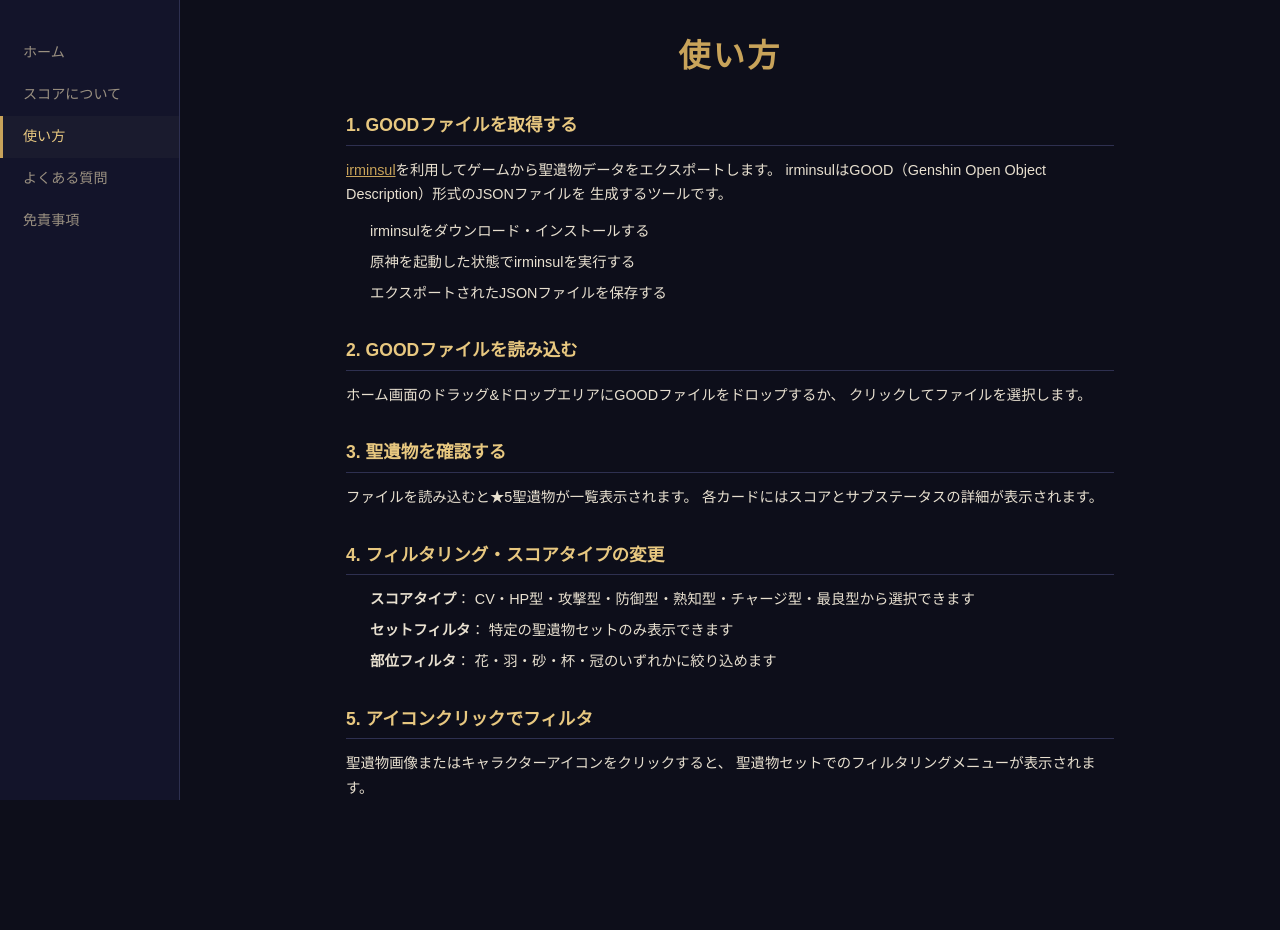
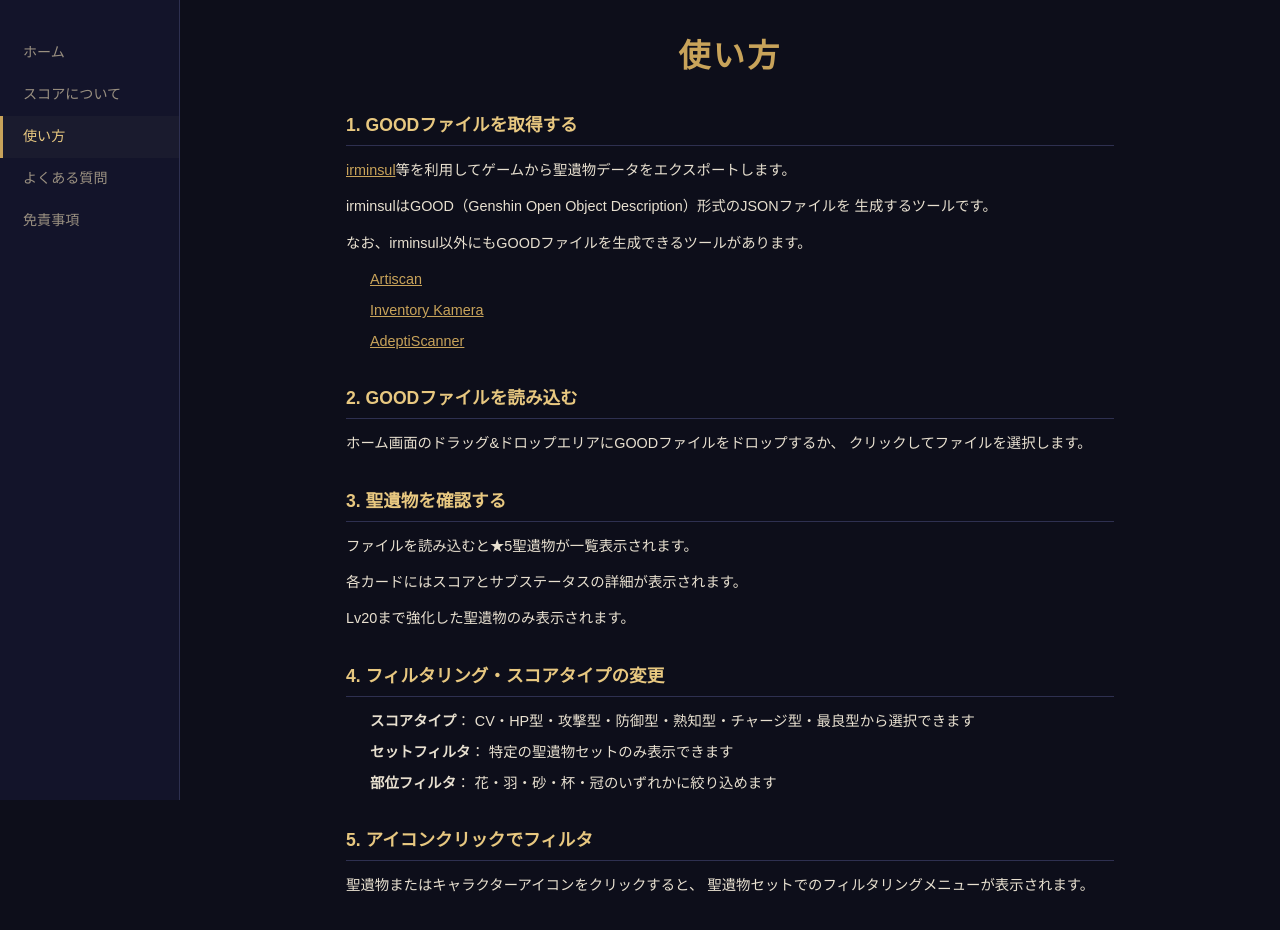
Before and after one commit to kotenbu135/mogumogu-paimon, a Next.js app in the folder webapp/: page /mogumogu-paimon/how-to-use in a window 1280 px wide. Shown: the top 930 px of the page. Before the commit the page ends 896 px from the top, so only its background shows below. Built offline with nearby package versions, Linux system fonts and the light colour scheme.

Commit message:
文言変更

```diff
--- a/webapp/src/app/about-score/page.tsx
+++ b/webapp/src/app/about-score/page.tsx
@@ -14,13 +14,14 @@ export default function AboutScorePage() {
         <h2 className="section-title">スコアとは</h2>
         <p className="content-text">
           スコアは聖遺物のサブステータスの強さを数値で表したものです。
-          会心率・会心ダメージを基本とし、キャラクターのビルドに合わせて
-          加算するステータスを選べます。
+        </p>
+        <p className="content-text">
+          会心率・会心ダメージを基本とし、キャラクターのビルドに合わせて加算するステータスを選べます。
         </p>
       </section>
 
       <section className="content-section">
-        <h2 className="section-title">CVスコア</h2>
+        <h2 className="section-title">CVスコア（会心スコア）</h2>
         <p className="content-text">
           CVスコア（Crit Value）は、聖遺物の評価によく使われる基本的な指標です。
         </p>
--- a/webapp/src/app/disclaimer/page.tsx
+++ b/webapp/src/app/disclaimer/page.tsx
@@ -18,6 +18,14 @@ export default function DisclaimerPage() {
           取られることがあります。
         </p>
       </section>
+
+      <section className="content-section">
+        <h2 className="section-title">免責</h2>
+        <p className="content-text">
+          当サイトの利用により生じたいかなる損害についても、当サイトは一切の責任を負いません。
+          GOODファイルの取得・利用を含むすべての操作は、ユーザーご自身の判断と責任のもとで行ってください。
+        </p>
+      </section>
     </div>
   )
 }
--- a/webapp/src/app/faq/page.tsx
+++ b/webapp/src/app/faq/page.tsx
@@ -4,8 +4,31 @@ export default function FaqPage() {
       <h1 className="page-title">よくある質問</h1>
 
       <section className="content-section">
-        <p className="content-text content-text-sub">
-          よくある質問は随時追加予定です。
+        <h3 className="subsection-title">Q. GOODファイルとはなんですか？</h3>
+        <p className="content-text">
+          GOOD（Genshin Open Object
+          Description）は、原神のデータを解析可能なJSON形式にマッピングするためのデータフォーマット仕様です。
+          これは、開発者やプログラマーが手動での変換作業を介さず、スムーズにデータを移行・共有できるようにするための標準規格として設計されました。
+        </p>
+        <p className="content-text">
+          参考：
+          <a
+            href="https://frzyc.github.io/genshin-optimizer/#/doc"
+            target="_blank"
+            rel="noopener noreferrer"
+            className="content-link"
+          >
+            Genshin Optimizer - GOOD Format Documentation
+          </a>
+        </p>
+      </section>
+
+      <section className="content-section">
+        <h3 className="subsection-title">
+          Q. GOODファイルを取得するのは安全ですか？
+        </h3>
+        <p className="content-text">
+          今のところBAN報告は聞いていませんが、利用は自己責任でお願いします。
         </p>
       </section>
     </div>
--- a/webapp/src/app/globals.css
+++ b/webapp/src/app/globals.css
@@ -111,6 +111,14 @@ body {
   margin-bottom: 0.75rem;
   padding-bottom: 0.4rem;
   border-bottom: 1px solid var(--border);
+}
+
+.subsection-title {
+  font-size: 1rem;
+  font-weight: 600;
+  color: var(--text-main);
+  margin-top: 1rem;
+  margin-bottom: 0.5rem;
 }
 
 .content-text {
--- a/webapp/src/app/how-to-use/page.tsx
+++ b/webapp/src/app/how-to-use/page.tsx
@@ -14,14 +14,46 @@ export default function HowToUsePage() {
           >
             irminsul
           </a>
-          を利用してゲームから聖遺物データをエクスポートします。
+          等を利用してゲームから聖遺物データをエクスポートします。
+        </p>
+        <p className="content-text">
           irminsulはGOOD（Genshin Open Object Description）形式のJSONファイルを
           生成するツールです。
         </p>
+        <p className="content-text">
+          なお、irminsul以外にもGOODファイルを生成できるツールがあります。
+        </p>
         <ol className="content-list">
-          <li>irminsulをダウンロード・インストールする</li>
-          <li>原神を起動した状態でirminsulを実行する</li>
-          <li>エクスポートされたJSONファイルを保存する</li>
+          <li>
+            <a
+              href="https://artiscan.ninjabay.org/#/about"
+              target="_blank"
+              rel="noopener noreferrer"
+              className="content-link"
+            >
+              Artiscan
+            </a>
+          </li>
+          <li>
+            <a
+              href="https://github.com/taiwenlee/Inventory_Kamera/blob/master/README.md"
+              target="_blank"
+              rel="noopener noreferrer"
+              className="content-link"
+            >
+              Inventory Kamera
+            </a>
+          </li>
+          <li>
+            <a
+              href="https://github.com/D1firehail/AdeptiScanner-GI/blob/master/README.md"
+              target="_blank"
+              rel="noopener noreferrer"
+              className="content-link"
+            >
+              AdeptiScanner
+            </a>
+          </li>
         </ol>
       </section>
 
@@ -37,7 +69,12 @@ export default function HowToUsePage() {
         <h2 className="section-title">3. 聖遺物を確認する</h2>
         <p className="content-text">
           ファイルを読み込むと★5聖遺物が一覧表示されます。
+        </p>
+        <p className="content-text">
           各カードにはスコアとサブステータスの詳細が表示されます。
+        </p>
+        <p className="content-text">
+          Lv20まで強化した聖遺物のみ表示されます。
         </p>
       </section>
 
@@ -62,10 +99,11 @@ export default function HowToUsePage() {
       <section className="content-section">
         <h2 className="section-title">5. アイコンクリックでフィルタ</h2>
         <p className="content-text">
-          聖遺物画像またはキャラクターアイコンをクリックすると、
+          聖遺物またはキャラクターアイコンをクリックすると、
           聖遺物セットでのフィルタリングメニューが表示されます。
         </p>
       </section>
+
     </div>
   )
 }
--- a/webapp/src/app/layout.tsx
+++ b/webapp/src/app/layout.tsx
@@ -3,7 +3,7 @@ import './globals.css'
 import Sidebar from '@/components/Sidebar'
 
 export const metadata: Metadata = {
-  title: '聖遺物スコアランキング',
+  title: 'もぐもぐパイモン - 聖遺物スコア -',
   description: 'GOODフォーマットの聖遺物データをスコア順に表示する',
 }
 
--- a/webapp/src/app/page.tsx
+++ b/webapp/src/app/page.tsx
@@ -83,12 +83,11 @@ export default function HomePage() {
   return (
     <main className="main-container">
       {/* ── ヘッダー ── */}
-      <h1 className="page-title">聖遺物スコアランキング</h1>
+      <h1 className="page-title">もぐもぐパイモン - 聖遺物スコア -</h1>
 
       {/* ── 空状態: ヒーロー画像 + アップロード ── */}
       {allRanked === null ? (
         <div className="hero-section">
-          <img src={`${basePath}/hero.png`} alt="" className="hero-img" />
           <FileUpload onLoad={handleLoad} />
           {/* スコア計算式の説明 */}
           <div className="score-formulas">
```
Also changed, not shown: webapp/public/hero.png (deleted), 1 other file (tests, documents, lock files or other folders).
